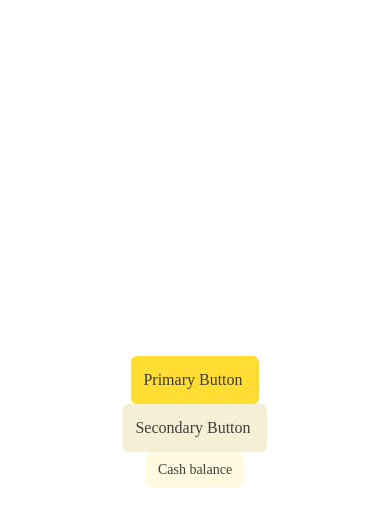
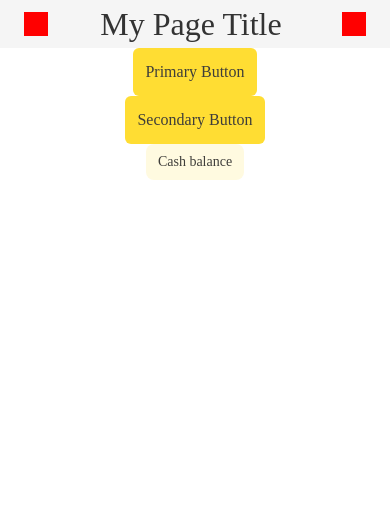
Before and after one commit to yeroar/block-pilot, a React Native app: screen / in a window 390 px wide. Shown: the top 526 px of the page. Built offline with nearby package versions, Linux system fonts and the light colour scheme.

Commit message:
FoldPageViewHeader added paddingTop to ensure proper layout with insets

```diff
--- a/App.js
+++ b/App.js
@@ -1,31 +1,51 @@
 import React from "react";
 import { View, StyleSheet } from "react-native";
+import { SafeAreaProvider } from "react-native-safe-area-context"; // Import SafeAreaProvider
 import FWButton from "./cc-components/Button/FWButton";
-import ActionTile from "./cc-components/ActionTile/ActionTile"; // Import ActionTile component
-import { IconBackspace } from "./generated-tokens/tokens"; // Import IconBackspace
+import ActionTile from "./cc-components/ActionTile/ActionTile";
+import FoldPageViewHeader from "./cc-components/FoldPageViewHeader/FoldPageViewHeader";
 
 export default function App() {
   return (
+    <SafeAreaProvider>
+      {" "}
+      {/* Wrap the app with SafeAreaProvider */}
       <View style={styles.container}>
-      {/* Первый FWButton */}
+        {/* FoldPageViewHeader */}
+        <FoldPageViewHeader
+          title="My Page Title"
+          subTitle="My Subtitle"
+          leftIcon="back"
+          rightIcon="menu"
+          onLeftPress={() => console.log("Left icon pressed")}
+          onRightPress={() => console.log("Right icon pressed")}
+          backgroundColor="#f5f5f5"
+          titleColor="#333"
+        />
+
+        {/* FWButton examples */}
         <FWButton
           label="Primary Button"
-        primary={true} // Primary стиль
+          primary={true}
           onPress={() => console.log("Primary Button Pressed")}
         />
-
-      {/* Второй FWButton */}
         <FWButton
           label="Secondary Button"
-        primary={false} // Secondary стиль
+          primary={false}
           onPress={() => console.log("Secondary Button Pressed")}
         />
 
-      {/* Example ActionTile */}
-      <ActionTile selected={false} trailingSlot={IconBackspace}>
+        {/* ActionTile example */}
+        <ActionTile
+          selected={false}
+          trailingSlot={
+            <View style={{ width: 24, height: 24, backgroundColor: "blue" }} />
+          }
+        >
           Cash balance
         </ActionTile>
       </View>
+    </SafeAreaProvider>
   );
 }
 
@@ -34,6 +54,6 @@ const styles = StyleSheet.create({
     flex: 1,
     backgroundColor: "#fff",
     alignItems: "center",
-    justifyContent: "center",
+    justifyContent: "flex-start",
   },
 });
--- a/cc-components/ActionTile/ActionTile.figma.tsx
+++ b/cc-components/ActionTile/ActionTile.figma.tsx
@@ -8,7 +8,6 @@ import figma from "@figma/code-connect"
  * You should check this is correct, and update the `example` function
  * to return the code example you'd like to see in Figma
  */
-å
 
 figma.connect(
   ActionTile,
--- a/cc-components/Button/FWButton.tsx
+++ b/cc-components/Button/FWButton.tsx
@@ -44,7 +44,7 @@ interface FWButtonProps {
   label?: string;
   onPress: () => void;
   disabled?: boolean;
-  primary?: boolean; // Add the primary prop
+  variant?: 'primary' | 'secondary'; // Add the variant prop
   loading?: boolean; // Loading state
   style?: ViewStyle; // Custom styles for the button
   textStyle?: TextStyle; // Custom styles for the text
@@ -63,7 +63,7 @@ const FWButton = ({
   label = 'Fold button',
   onPress,
   disabled = false,
-  primary = true,
+  variant = 'primary',
   loading = false,
   style, // Custom button styles
   textStyle, // Custom text styles
@@ -71,7 +71,7 @@ const FWButton = ({
   const getBackgroundColor = () => {
     if (disabled) return TOKENS.colors.disabled;
 
-    return primary
+    return variant === 'primary'
       ? TOKENS.colors.default
       : TOKENS.colors.secondaryDefault;
   };
@@ -87,7 +87,7 @@ const FWButton = ({
         styles.button,
         {
           backgroundColor: pressed && !disabled
-            ? primary
+            ? variant === 'primary'
               ? TOKENS.colors.pressed
               : TOKENS.colors.secondaryPressed
             : getBackgroundColor(),
@@ -109,9 +109,8 @@ const FWButton = ({
             { color: getTextColor() }, // Default text color
             textStyle, // Apply custom text styles
           ]}
-        >
-          {label || children} {/* Use label if provided, otherwise children */}
-        </FoldText>
+          children={label || children} // Explicitly pass children prop
+        />
       )}
     </Pressable>
   );
--- a/cc-components/CurrencyInput/CurrencyInput.tsx
+++ b/cc-components/CurrencyInput/CurrencyInput.tsx
@@ -21,8 +21,6 @@ const BottomContext: React.FC<{ state?: "maxButton" | "empty" | "payment" | "add
       {state === "maxButton" && (
         <FWButton
           label="$100"
-          variant="secondary"
-          size="sm"
           onPress={() => console.log("Max button pressed")}
         />
       )}
--- /dev/null
+++ b/cc-components/FoldPageViewHeader/FoldPageViewHeader.tsx
@@ -0,0 +1,197 @@
+import React from 'react';
+import { View, Pressable, StyleSheet, Dimensions } from 'react-native';
+import { useSafeAreaInsets } from 'react-native-safe-area-context';
+import { FoldText } from '../Primitives/FoldText';
+import FoldPressable from '../Primitives/FoldPressable';
+import {
+  ObjectPrimaryBoldDefault,
+  ObjectPrimaryBoldPressed,
+  ObjectSecondaryDefault,
+  ObjectSecondaryPressed,
+  ObjectDisabledDisabled,
+  FacePrimary,
+  FaceDisabled,
+} from '../../generated-tokens/tokens';
+
+const TOKENS = {
+  colors: {
+    default: ObjectPrimaryBoldDefault,
+    pressed: ObjectPrimaryBoldPressed,
+    secondaryDefault: ObjectSecondaryDefault,
+    secondaryPressed: ObjectSecondaryPressed,
+    disabled: ObjectDisabledDisabled,
+    textPrimary: FacePrimary,
+    textDisabled: FaceDisabled,
+  },
+};
+
+type FoldPageViewHeaderProps = {
+  title?: string
+  subTitle?: string
+  leftIcon?: string
+  rightIcon?: string
+  onLeftPress?: () => void
+  onRightPress?: () => void
+  leftComponent?: React.ReactNode
+  rightComponent?: React.ReactNode
+  backgroundColor?: string
+  rightIconColor?: string
+  titleColor?: string
+}
+
+const HEADER_HEIGHT = 48
+
+const FoldPageViewHeader = ({
+  title,
+  subTitle,
+  leftIcon,
+  rightIcon,
+  onLeftPress,
+  onRightPress,
+  leftComponent,
+  rightComponent,
+  backgroundColor,
+  rightIconColor,
+  titleColor
+}: FoldPageViewHeaderProps) => {
+
+  const insets = useSafeAreaInsets()
+
+  const containerPaddingVertical = 4
+
+  const containerPaddingHorizontal = 16
+
+  const gap = 4
+
+  const [rightSideWidth, setRightSideWidth] = React.useState(0)
+
+  const [leftSideWidth, setLeftSideWidth] = React.useState(0)
+
+  const iconStyles = {
+    padding: 8
+  }
+
+  const headerTextColor = titleColor || TOKENS.colors.textPrimary
+
+  return (
+    <View
+      style={{
+        width: '100%',
+        backgroundColor: backgroundColor || 'transparent',
+        height: HEADER_HEIGHT + insets.top,
+        paddingTop: insets.top,
+        flexDirection: 'row',
+        alignItems: 'center',
+        justifyContent: 'center'
+      }}
+    >
+      {/* Center part */}
+      <View
+        style={{
+          alignItems: 'center',
+          gap: gap,
+          maxWidth:
+            Dimensions.get('window').width -
+            leftSideWidth -
+            rightSideWidth -
+            containerPaddingHorizontal - // do it twice once for each side
+            containerPaddingHorizontal -
+            gap -
+            45, // Random number that seems to work well for most devices
+          marginVertical: containerPaddingVertical
+        }}
+      >
+        <FoldText
+          type="header-xl-v2"
+          style={{
+            textAlign: 'center',
+            color: titleColor || headerTextColor,
+          }}>
+            {title || 'Default Title'} {/* Provide a fallback value for title */}
+        </FoldText>
+      </View>
+
+      {/* Left side */}
+      <View
+        onLayout={event => {
+          setLeftSideWidth(event.nativeEvent.layout.width)
+        }}
+        style={{
+          alignItems: 'flex-start',
+          position: 'absolute',
+          left: 0,
+          marginLeft: containerPaddingHorizontal,
+          marginVertical: containerPaddingVertical,
+          paddingTop: insets.top,
+          backgroundColor: backgroundColor || 'transparent'
+        }}
+      >
+        {leftComponent ||
+          (leftIcon && onLeftPress && (
+            <FoldPressable style={iconStyles} onPress={onLeftPress}>
+              {/* <FoldIcon
+                name={leftIcon}
+                size={20}
+                color={headerTextColor}
+                weight={300}
+              /> */}
+              <View
+                style={{
+                  width: 24,
+                  height: 24,
+                  backgroundColor: 'red'
+                }}
+              />
+            </FoldPressable>
+          ))}
+      </View>
+
+      {/* Right side */}
+      <View
+        onLayout={event => {
+          setRightSideWidth(event.nativeEvent.layout.width)
+        }}
+        style={{
+          alignItems: 'flex-end',
+          position: 'absolute',
+          right: 0,
+          marginRight: containerPaddingHorizontal,
+          marginVertical: containerPaddingVertical,
+                    paddingTop: insets.top,
+
+          backgroundColor: backgroundColor || 'transparent'
+        }}
+      >
+        {rightComponent ||
+          (rightIcon && onRightPress && (
+            <FoldPressable style={iconStyles} onPress={onRightPress}>
+              {/* <FoldIcon
+                name={rightIcon}
+                size={20}
+                color={rightIconColor || themeColors.text}
+                weight={300}
+              /> */}
+              <View
+                style={{
+                  width: 24,
+                  height: 24,
+                  backgroundColor: 'red'
+                }}
+              />
+            </FoldPressable>
+          ))}
+      </View>
+    </View>
+  )
+}
+
+export default FoldPageViewHeader
+
+const styles = StyleSheet.create({
+  container: {
+    flexDirection: 'row',
+    justifyContent: 'space-between',
+    alignItems: 'center',
+    width: '100%'
+  }
+})
--- a/package.json
+++ b/package.json
@@ -13,10 +13,12 @@
     "expo": "~53.0.20",
     "expo-status-bar": "~2.2.3",
     "react": "19.0.0",
-    "react-native": "0.79.5"
+    "react-native": "0.79.5",
+    "react-native-safe-area-context": "5.4.0"
   },
   "devDependencies": {
-    "@babel/core": "^7.20.0"
+    "@babel/core": "^7.20.0",
+    "@types/react": "~19.0.10"
   },
   "private": true
 }
```
Also changed, not shown: cc-components/Button/FWButton.figma.tsx (+5 -2 lines), 1 other file (tests, documents, lock files or other folders). Lines whose indentation alone changed are shown as unchanged.
